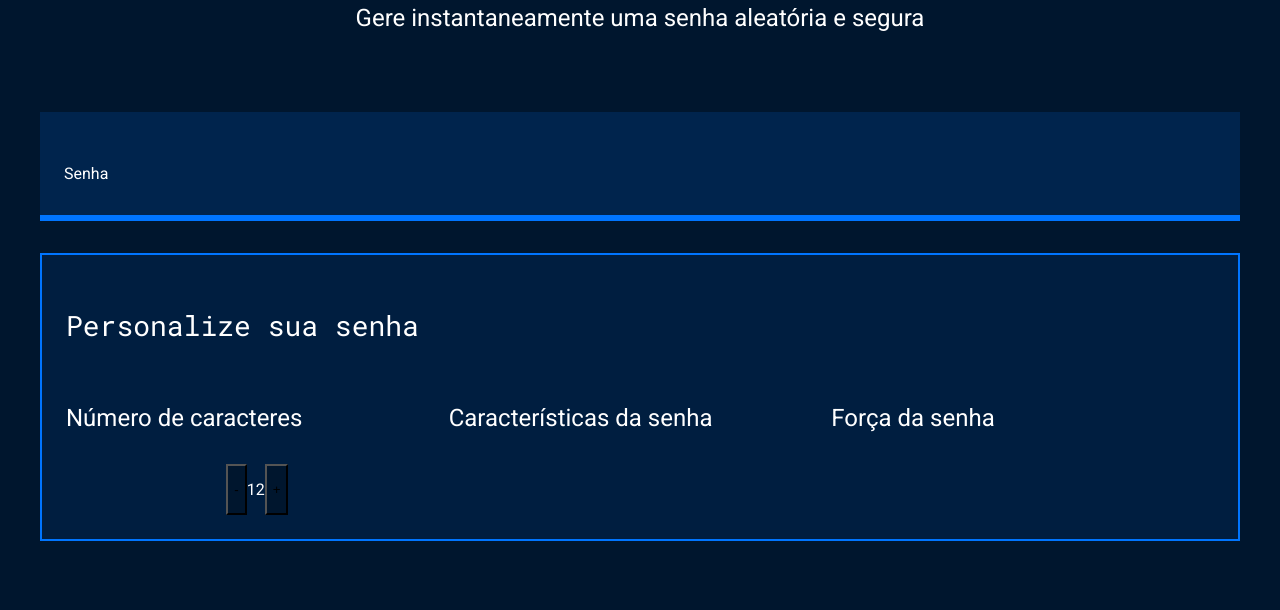
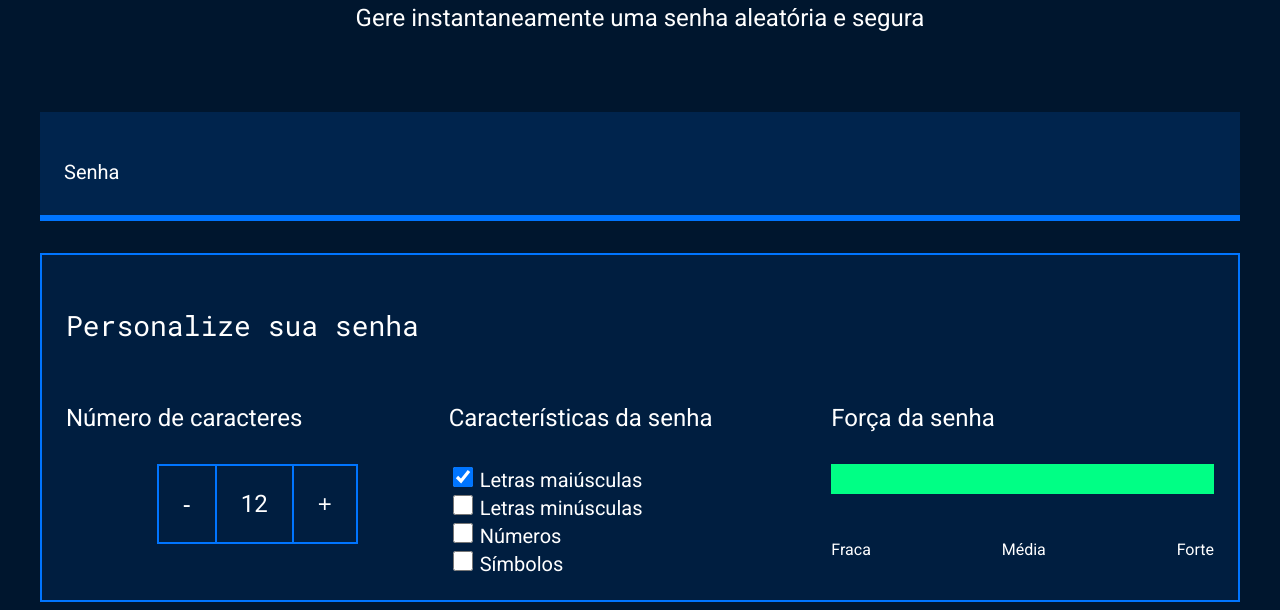
Before and after one commit to lorena1502/Seguranca---Lorena-, a plain HTML site: page index.html in a window 1280 px wide. Shown: the part 214-824 px from the top of the page. Before the commit the page ends 800 px from the top, so only its background shows below. Drawn offline with Linux system fonts and the light colour scheme.

Commit message:
Add files via upload

```diff
--- a/index.html
+++ b/index.html
@@ -32,9 +32,32 @@
                 </div>
                 <div class="parametro-senha">
                     <h4 class="parametro-senha__titulo">Características da senha</h4>
+                    <div class="parametro-senha-checkbox">
+                        <input name="maiusculo" type="checkbox" class="checkbox" checked>
+                        <label for="maiusculo">Letras maiúsculas</label>
+                    </div>
+                    <div class="parametro-senha-checkbox">
+                        <input name="minusculo" type="checkbox" class="checkbox">
+                        <label for="minusculo">Letras minúsculas</label>
+                    </div>
+                    <div class="parametro-senha-checkbox">
+                        <input name="numero" type="checkbox" class="checkbox">
+                        <label for="numero">Números</label>
+                    </div>
+                    <div class="parametro-senha-checkbox">
+                        <input name="simbolo" type="checkbox" class="checkbox">
+                        <label for="simbolo">Símbolos</label>
+                    </div>
                 </div>
                 <div class="parametro-senha">
                     <h4 class="parametro-senha__titulo">Força da senha</h4>
+                    <div class="barra"></div>
+                    <div class="forca forte"></div>
+                    <div class="parametro-senha-textos">
+                        <p>Fraca</p>
+                        <p>Média</p>
+                        <p>Forte</p>
+                    </div>
                 </div>
             </div>
         </div>
--- a/style.css
+++ b/style.css
@@ -91,7 +91,58 @@
 }
 
 .parametro-senha__botao{
-    background-color: var(--cor-de-fundo);
+    background-color: var(--fundo-texto);
+    color: var(--branco);
+    border: 2px solid var(--borda);
+    padding: 24px;
+    font-size: 24px;
+    cursor: pointer;
+}
+.parametro-senha__texto{
+    padding: 24px;
+    border-top: 2px solid var(--borda);
+    border-bottom: 2px solid var(--borda);
+    margin: 0;
+    font-size: 24px;
+}
+
+label{
+    font-size: 20px;
+}
+
+.checkbox{
+    width: 20px;
+    height: 20px;
+    cursor: pointer;
+}
+
+.barra{
+    background-color: var(--fundo-senha) ;
+    height: 30px;
+    width: 100%;
+}
+.forca{
+    height: 30px;
+    position: relative;
+    bottom: 30px;
+
+}
+.fraca{
+    background-color: #E71B32;
+    width: 25%;
+}
+.media{
+    background-color: #faf408;
+    width: 50%;
+}
+.forte{
+    background-color: #00ff85;
+    width: 100%;
+}
+
+.parametro-senha-textos{
+    display: flex;
+    justify-content: space-between;
 }
 
 @media screen and (min-width: 768px) {
```
